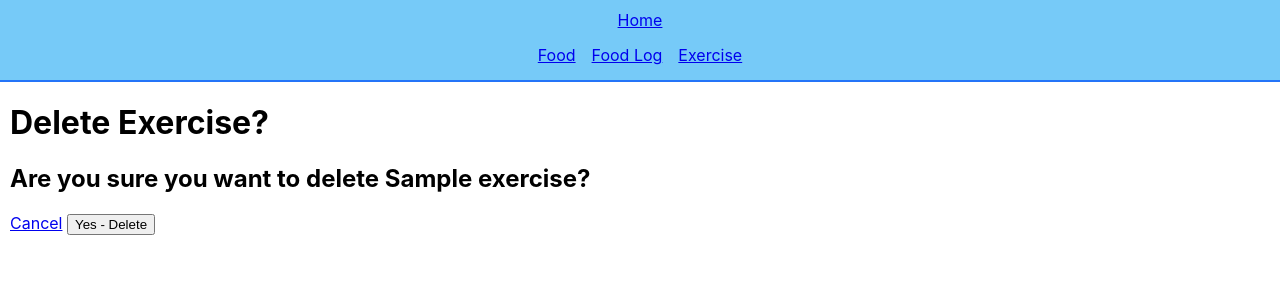
After one commit to JImmyJImmy0/thehustle, a Django app: page /exercise/1/delete in a window 1280 px wide. The commit adds this page. Shown: the top 300 px of the page. Run offline with Django 3.2, Linux system fonts and the light colour scheme; tables that the repository leaves empty hold one stand-in row (values such as "Sample post").

Commit message:
finish functioning delete exercise form

```diff
--- a/main_app/templates/exercises/index.html
+++ b/main_app/templates/exercises/index.html
@@ -14,6 +14,7 @@
     <div class='exercise-list'>
         {% for exercise in exercises %}
             <h3>{{ exercise.name }}, {{ exercise.calories_burned }} cals burned</h3>
+            <a href="{% url 'exercises_delete' exercise.id %}" class='delete-btn'>Delete</a>
         {% endfor %}
     </div>
 </section>
--- /dev/null
+++ b/main_app/templates/main_app/exercise_confirm_delete.html
@@ -0,0 +1,21 @@
+{% extends 'base.html' %}
+{% load static %}
+
+{% block head %}
+<link rel="stylesheet" href="{% static 'css/exercise-confirm-delete.css' %}">
+{% endblock %}
+
+{% block content %}
+
+<div class='page-header'>
+    <h1>Delete Exercise?</h1>
+</div>
+<h2>Are you sure you want to delete {{ object.name }}?</h2>
+
+<form action="" method="POST" class='delete-form'>
+    {% csrf_token %}
+    <a href="{% url 'exercises_index' %}" class='cancel-btn'>Cancel</a>
+    <button type='submit' class='delete-btn'>Yes - Delete</button>
+</form>
+
+{% endblock %}
```
Also changed, not shown: main_app/static/css/exercise-confirm-delete.css (added).
